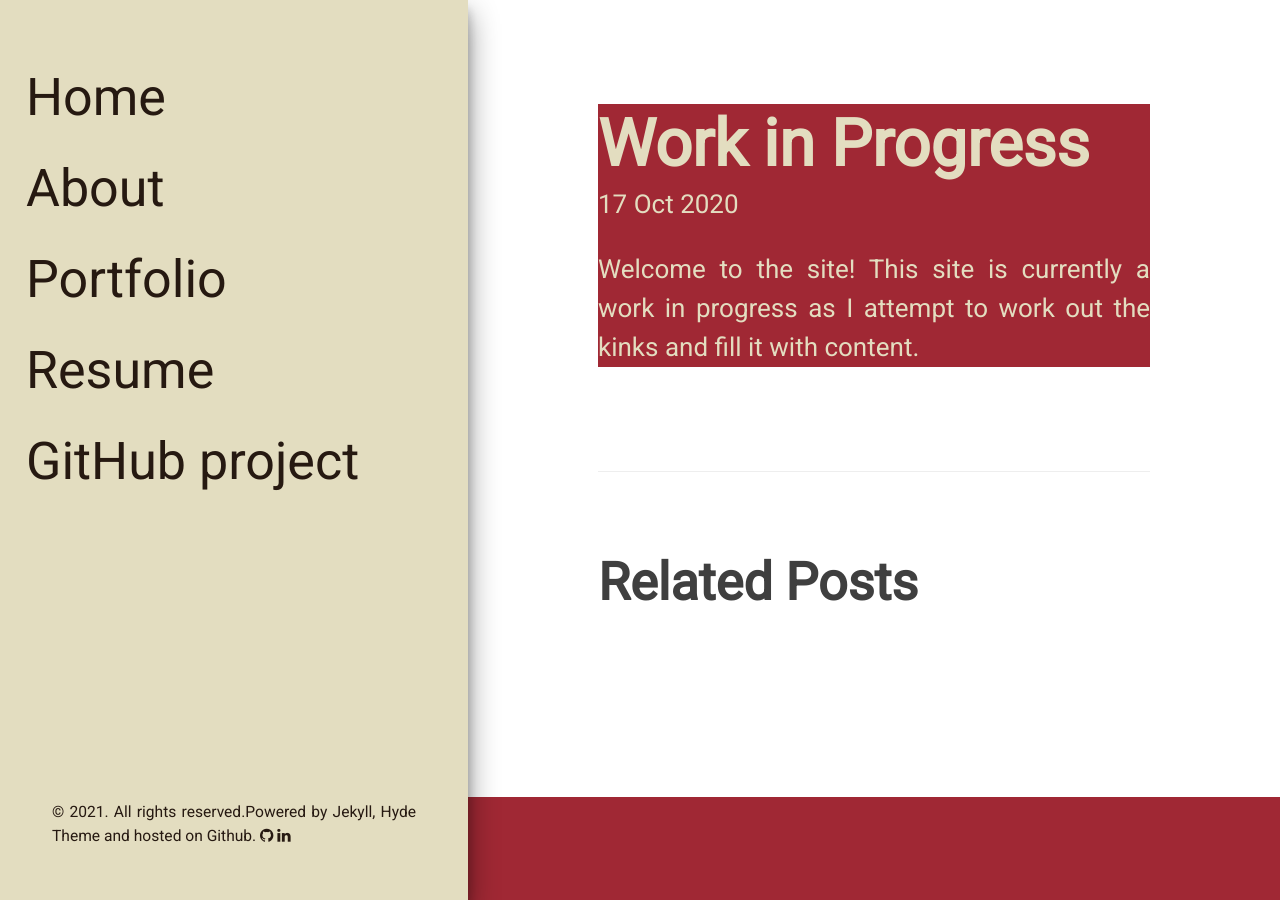
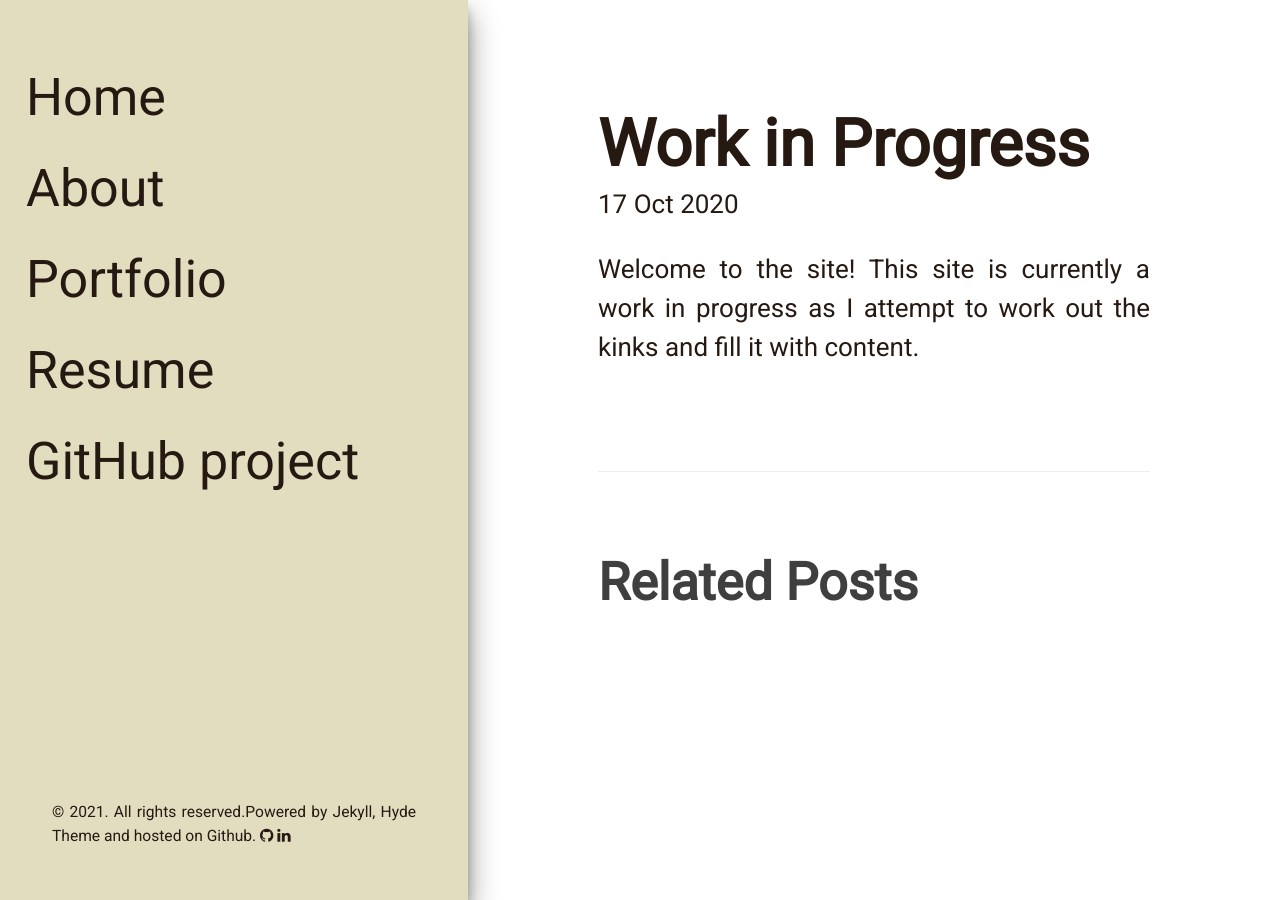
Before and after one commit to broscew/broscew.github.io, a Jekyll site: the page built from _posts/2020-10-17-work-in-progress.md, in a window 1280 px wide. Built offline with Jekyll 4.4.1, drawn with Linux system fonts in a browser that asks for light colours.

Commit message:
same changes as before

```diff
--- a/public/css/hyde.css
+++ b/public/css/hyde.css
@@ -33,8 +33,8 @@
 
 html {
   font-family: 'Roboto', sans-serif;
-  background-color: #a02834;
-  color: #e3ddc0;
+  background-color: #ffffff;
+  color: #261911;
 }
 @media (min-width: 48em) {
   html {
--- a/public/css/poole.css
+++ b/public/css/poole.css
@@ -397,22 +397,22 @@ tbody tr:nth-child(odd) th {
 .page,
 .post {
   margin-bottom: 4em;
-  background-color: #a02834;
-  color: #e3ddc0;
+  background-color: #ffffff;
+  color: #261911;
 }
 
 /* Blog post or page title */
 .page-title,
 .post-title,
 .post-title a {
-  color: #e3ddc0;
+  color: #261911;
   text-decoration: none;
 }
 
 .page-title,
 .post-title {
   margin-top: 0;
-  color: #e3ddc0;
+  color: #261911;
 }
 
 /* Meta data line below post title */
@@ -420,7 +420,7 @@ tbody tr:nth-child(odd) th {
   display: block;
   margin-top: -.5rem;
   margin-bottom: 1rem;
-  color: #e3ddc0;
+  color: #261911;
 }
 
 /* Related posts */
```
